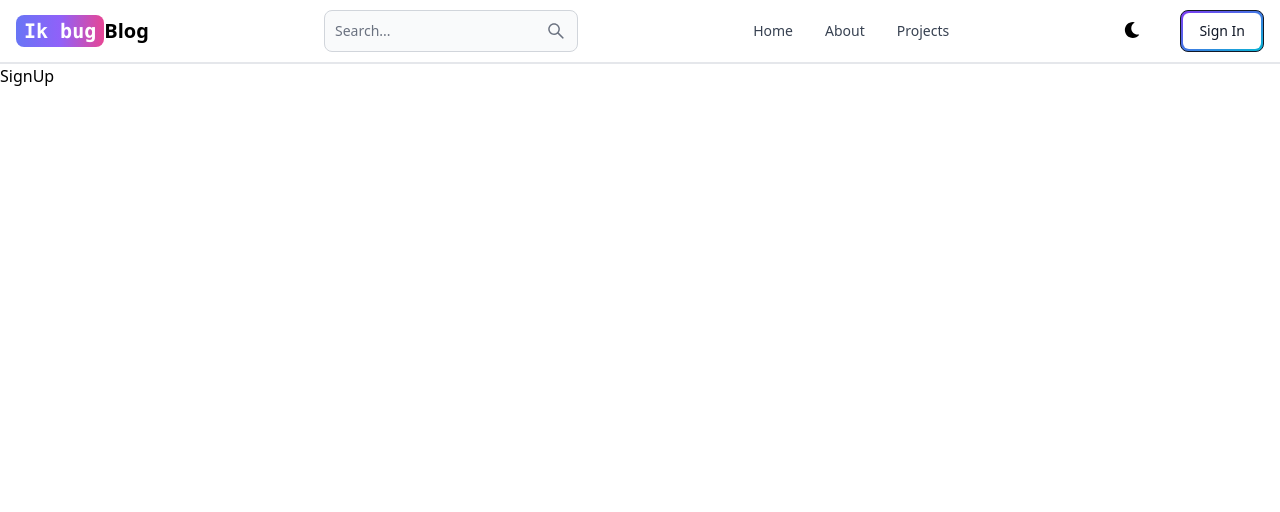
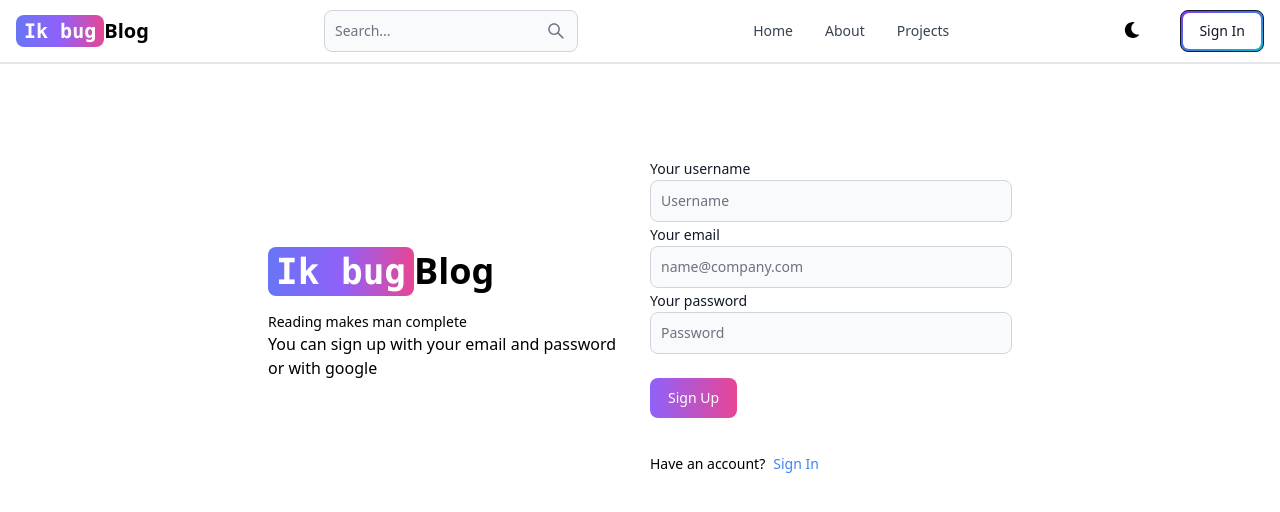
Before and after one commit to Induja-Karalliyadda/Ik-bug-Blog, a React (Vite) app in the folder client/: page /sign-Up in a window 1280 px wide. Shown: the top 512 px of the page. Built offline with nearby package versions, Linux system fonts and the light colour scheme.

Commit message:
create sign up page ui

```diff
--- a/client/src/pages/SignIn.jsx
+++ b/client/src/pages/SignIn.jsx
@@ -1,8 +1,8 @@
 
 function SignIn() {
   return (
-    <div>SignIn</div>
-  )
+    <div></div>
+  );
 }
 
-export default SignIn
+export default SignIn;
--- a/client/src/pages/SignUp.jsx
+++ b/client/src/pages/SignUp.jsx
@@ -1,6 +1,50 @@
+import { Link } from "react-router-dom";
+import { Button, Label, TextInput } from "flowbite-react";
 
 export default function SignUp() {
   return (
-    <div>SignUp</div>
+    <div className="min-h-screen mt-20">
+      <div className="flex p-3 max-w-3xl mx-auto flex-col md:flex-row md:items-center gap-5">
+        {/* left */}
+        <div className="flex-1">
+          <Link to="/" className=" font-bold dark:text-white text-4xl">
+            <samp className="px-2 py-1 bg-gradient-to-r from-indigo-500 via-purple-500 to-pink-500 rounded-lg text-white">
+              Ik bug
+            </samp>
+            Blog
+          </Link>
+          <p className="text-sm mt-5">
+            Reading makes man complete </p>
+            <p>You can sign up with your email and password or with google   </p>
+
+        </div>
+        {/* right */}
+        <div className="flex-1">
+        <div className="flex flex-col gap-4 ">
+          <form >
+            <div>
+              <Label value="Your username"/>
+              <TextInput type="text" placeholder="Username" id="username"/>
+            </div>
+            <div>
+              <Label value="Your email"/>
+              <TextInput type="text" placeholder="name@company.com" id="email"/>
+            </div>
+            <div>
+              <Label value="Your password"/>
+              <TextInput type="text" placeholder="Password" id="password"/>
+            </div>
+            <br />
+            <Button  gradientDuoTone='purpleToPink' type="submit"> Sign Up </Button>
+          </form>
+              <div className="flex gap-2 text-sm mt-5">
+                <span>Have an account?</span>
+                <Link to='/sign-in' className="text-blue-500">Sign In</Link>
+              </div>
+      </div>
+      </div>
+      </div>
+      </div>
+
   )
 }
```
